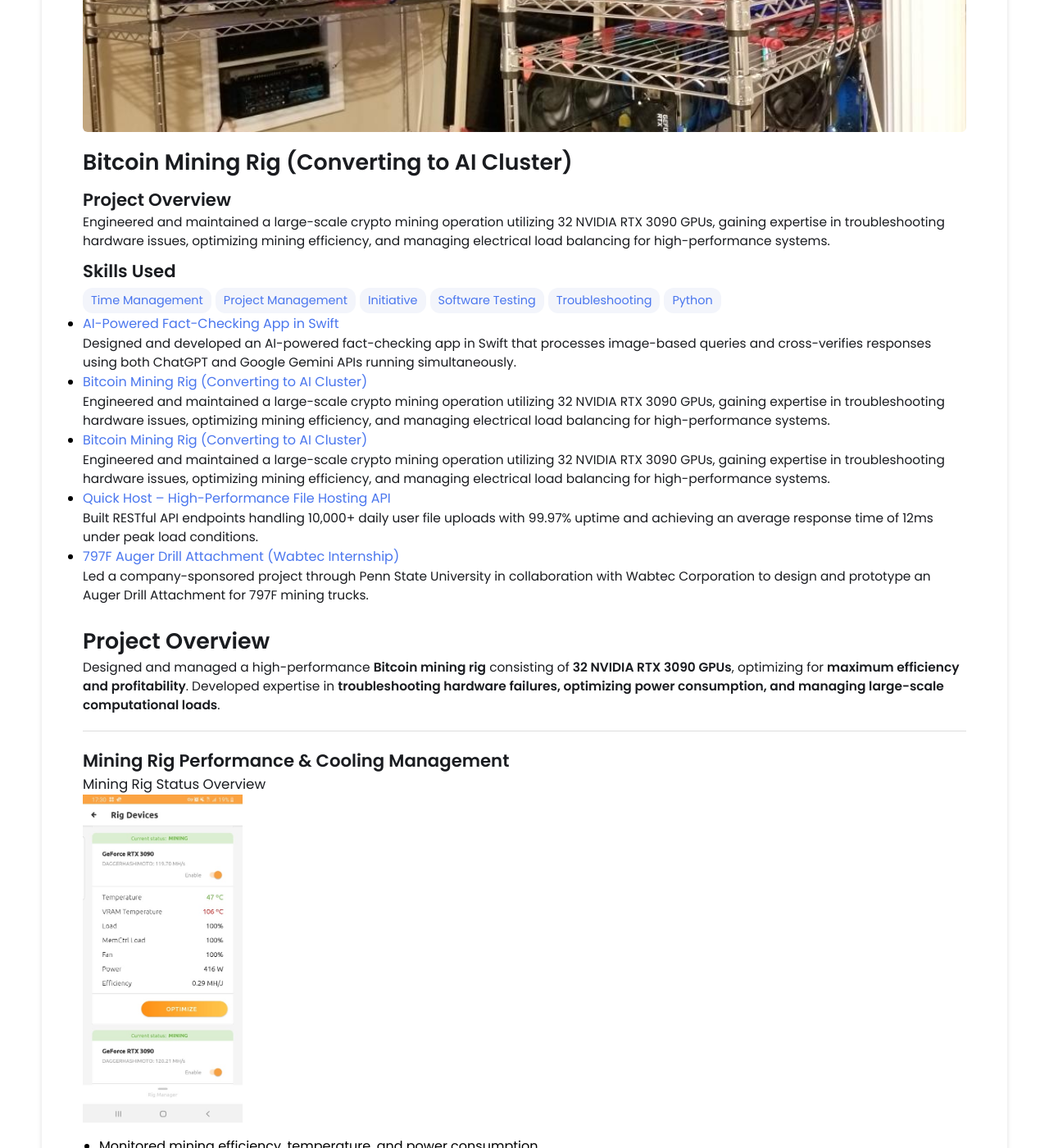
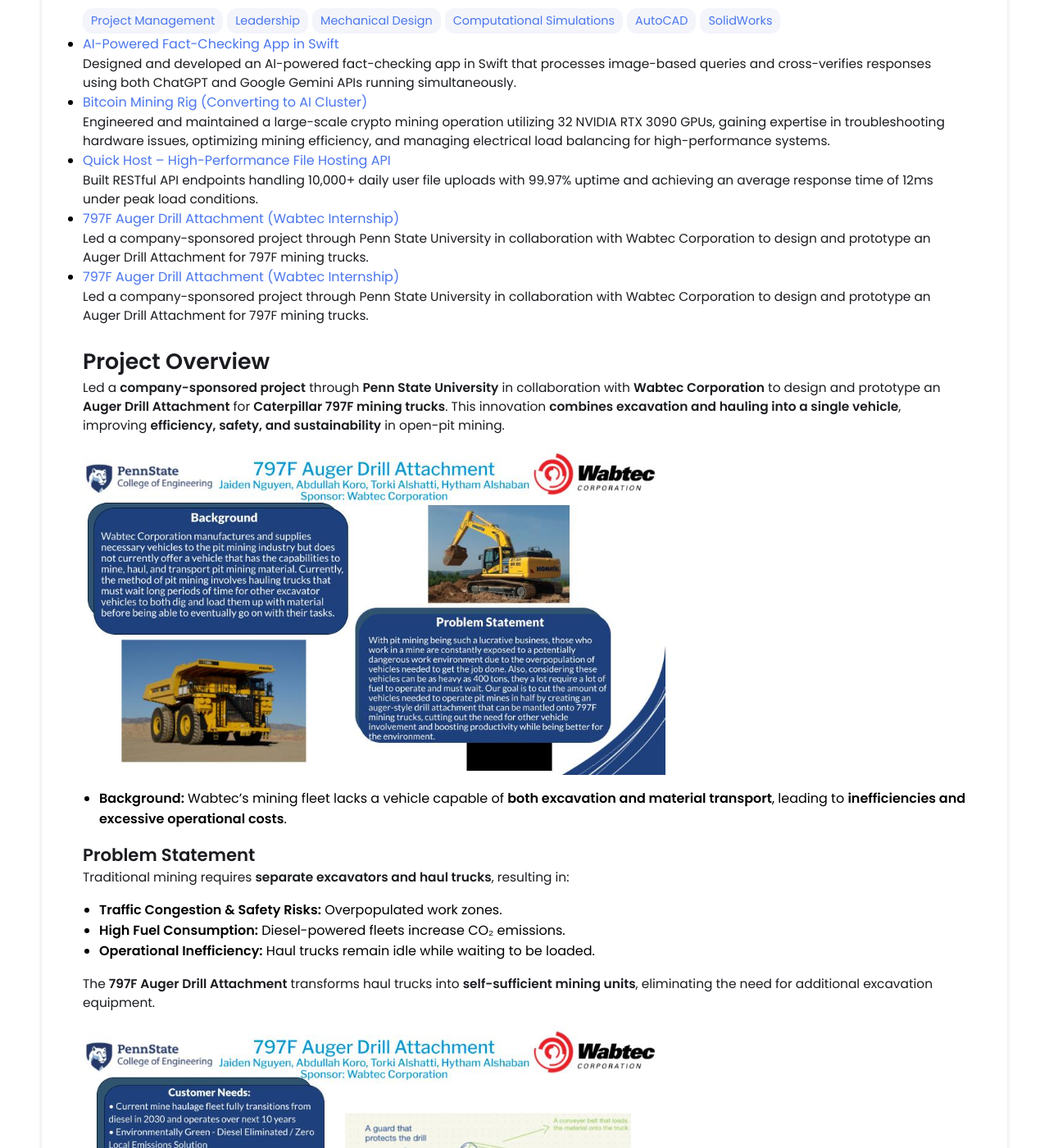
Before and after one commit to JavaJaiden/JavaJaiden.github.io, a Jekyll site: the page built from _projects/factChecker/index.md, in a window 1280 px wide and 1400 px high, scrolled down 329 px. Shown: the whole window at 82% size. Built offline with Jekyll 4.4.1, drawn with Linux system fonts in a browser that asks for light colours; some of the changed text lies outside the part shown.

Commit message:
Update index.md

```diff
--- a/_projects/factChecker/index.md
+++ b/_projects/factChecker/index.md
@@ -1,93 +1,59 @@
 ---
 layout: post
-title: Bitcoin Mining Rig (Converting to AI Cluster)
-description: Engineered and maintained a large-scale crypto mining operation utilizing 32 NVIDIA RTX 3090 GPUs, gaining expertise in troubleshooting hardware issues, optimizing mining efficiency, and managing electrical load balancing for high-performance systems.
-order: 2
+title: 797F Auger Drill Attachment (Wabtec Internship)
+description: Led a company-sponsored project through Penn State University in collaboration with Wabtec Corporation to
+   design and prototype an Auger Drill Attachment for 797F mining trucks.
+order: 4
 skills:
-- Time Management
 - Project Management
-- Initiative
-- Software Testing
-- Troubleshooting
-- Python
-main-image: /Resized_20211016_224731001.jpg
----
-# Project Overview
-Designed and managed a high-performance **Bitcoin mining rig** consisting of **32 NVIDIA RTX 3090 GPUs**, optimizing for **maximum efficiency and profitability**. Developed expertise in **troubleshooting hardware failures, optimizing power consumption, and managing large-scale computational loads**.
-
+- Leadership
+- Mechanical Design
+- Computational Simulations
+- AutoCAD
+- SolidWorks
+main-image: /wat.JPG
 ---
 
-## Mining Rig Performance & Cooling Management
+# Project Overview
+Led a **company-sponsored project** through **Penn State University** in collaboration with **Wabtec Corporation** to design and prototype an **Auger Drill Attachment** for **Caterpillar 797F mining trucks**. This innovation **combines excavation and hauling into a single vehicle**, improving **efficiency, safety, and sustainability** in open-pit mining.
 
-### Mining Rig Status Overview
-{% include image-gallery.html images="8397988945045230406.jpg" height="400" %}
-- Monitored mining efficiency, temperature, and power consumption.
-- Identified VRAM temperatures peaking at **106°C**, leading to cooling system upgrades.
+{% include image-gallery.html images="0.jpg" height="400" %}
+- **Background:** Wabtec's mining fleet lacks a vehicle capable of **both excavation and material transport**, leading to **inefficiencies and excessive operational costs**.
 
-### MSI Afterburner Overclocking Settings
-{% include image-gallery.html images="66978357890__E9C40A47-F7DE-44B9-BEF9-126CA0665950.jpg" height="400" %}
-- Adjusted voltage, core clocks, and fan speed to maximize mining efficiency while preventing VRAM overheating.
-- Implemented **undervolting (-300 MHz core clock, +950 MHz memory)** to reduce power draw and enhance stability.
+## Problem Statement
+Traditional mining requires **separate excavators and haul trucks**, resulting in:
+- **Traffic Congestion & Safety Risks:** Overpopulated work zones.
+- **High Fuel Consumption:** Diesel-powered fleets increase CO₂ emissions.
+- **Operational Inefficiency:** Haul trucks remain idle while waiting to be loaded.
 
----
+The **797F Auger Drill Attachment** transforms haul trucks into **self-sufficient mining units**, eliminating the need for additional excavation equipment.
 
-## Power & Cable Management
+{% include image-gallery.html images="1.jpg" height="400" %}
+- **Concept Sketch:** Auger drill attachment integrates a **conveyor system and protective guard**, optimizing efficiency.
 
-### Power Distribution Unit (PDU) Setup
-{% include image-gallery.html images="1076598101922487436.jpg" height="400" %}
-- Implemented a **30A 240V PDU** to distribute power efficiently across multiple GPUs.
-- Ensured **stable voltage regulation** for continuous mining operations.
+## Engineering & Design Process
+### **Path Modifications for Feasibility**
+- Conducted **scaled-down simulations (1:500 ratio)** to test truck maneuverability.
+- Determined that pit mine paths **must be widened by 4.2 feet** at **30-degree curves** to accommodate the drill attachment.
 
-### PCIe & Molex Power Configurations
-{% include image-gallery.html images="5839762036866183865.jpg, 2787536473794635888.jpg" height="400" %}
-- Managed PCIe and Molex connections to prevent overloading and power fluctuations.
-- Verified **power draw limits** to avoid exceeding PSU wattage capacities.
+### **Material Selection for the Drill**
+- Conducted stress simulations on **Aluminum, Steel, and Cast Iron**.
+- **Cast Iron** proved to be the most **durable and effective material** for the drill attachment.
 
-### GPU Risers & Power Efficiency
-{% include image-gallery.html images="6364713284815438229.jpg" height="400" %}
-- Installed **USB-powered GPU risers** to enhance airflow and prevent direct motherboard overheating.
-- Ensured **each PCIe riser was adequately powered** for stable GPU operation.
+{% include image-gallery.html images="2.jpg" height="400" %}
+- **Analysis of different materials, confirming Cast Iron as the best option.**
 
----
+## Final Design & Prototype
+After testing, we finalized a design featuring:
+- **Auger Drill:** Extracts material efficiently.
+- **Drill Guard:** Prevents debris loss.
+- **Conveyor System:** Transports mined material to the truck’s canopy.
 
-## Rig Assembly & Finished Build
+{% include image-gallery.html images="3.jpg" height="400" %}
+- **Final Prototype:** Fully functional auger drill attachment, making the **797F independent during the mining process**.
 
-### Motherboard & GPU Installation
-{% include image-gallery.html images="5583488348889799236.jpg" height="400" %}
-- Selected a **mining motherboard** with **8+ PCIe slots** to accommodate multiple GPUs.
-- Configured **BIOS settings** for optimal GPU detection and stability.
-
-### Cooling System Setup
-{% include image-gallery.html images="4448498089542149461.jpg, 6467208871885152609.jpg" height="400" %}
-- Mounted **high-speed cooling fans** to reduce ambient and VRAM temperatures.
-- Fine-tuned fan speeds to **100% under heavy load** to maintain GPU temperatures below **80°C**.
-
-### Final GPU Installation & Rig Structure
-{% include image-gallery.html images="1956131881887025482.jpg, 7427944542927605676.jpg" height="400" %}
-- Optimized cable management and power distribution for a **clean, efficient build**.
-- **Hung GPUs in a vertical arrangement** to maximize airflow and reduce heat buildup.
-
-### Final Bitcoin Mining Rig Setup
-{% include image-gallery.html images="Resized_20220919_153244.jpeg, Resized_20211016_224731001.jpg" height="400" %}
-- Fully optimized and operational **32x RTX 3090 mining rig**.
-- Achieved **high hash rate while maintaining power efficiency** for long-term mining sustainability.
-
----
-
-## Key Achievements
-- **Achieved 99.97% uptime** with proper electrical load balancing.
-- **Reduced VRAM temperatures from 106°C to 80°C** through cooling modifications.
-- **Maximized mining efficiency** with optimized power draw and undervolting.
-- **Successfully converted the system for AI applications**, repurposing GPUs for machine learning workloads.
-
----
-## Future Plans & Endeavors
-
-With the decline in Bitcoin mining profitability and the increasing demand for AI compute power, the **mining rig is being repurposed into a high-performance AI cluster**. The following upgrades and modifications are planned:
-
-- **Transitioning from crypto mining to AI model training** using **PyTorch and TensorFlow**, leveraging the **32x RTX 3090 GPUs** for deep learning workloads.
-- **Building a distributed computing framework** to allow multiple users to run AI inference and model training jobs in parallel.
-- **Optimizing power efficiency further** by implementing **server-grade PSUs** and **dynamic workload balancing** to reduce unnecessary GPU usage.
-- **Exploring federated learning applications**, allowing secure AI model training across decentralized networks while preserving data privacy.
-
-The goal is to **transform this high-performance rig into an AI powerhouse**, capable of supporting **ML research, model fine-tuning, and real-time inference workloads**.
+## Impact & Future Applications
+By integrating an auger drill attachment into the **797F mining truck**, this project achieves:
+- **Greater efficiency** by eliminating the need for separate excavators.
+- **Reduced emissions** in alignment with Wabtec’s **2030 zero-emission goal**.
+- **Safer mining environments** by reducing vehicle congestion.
```
